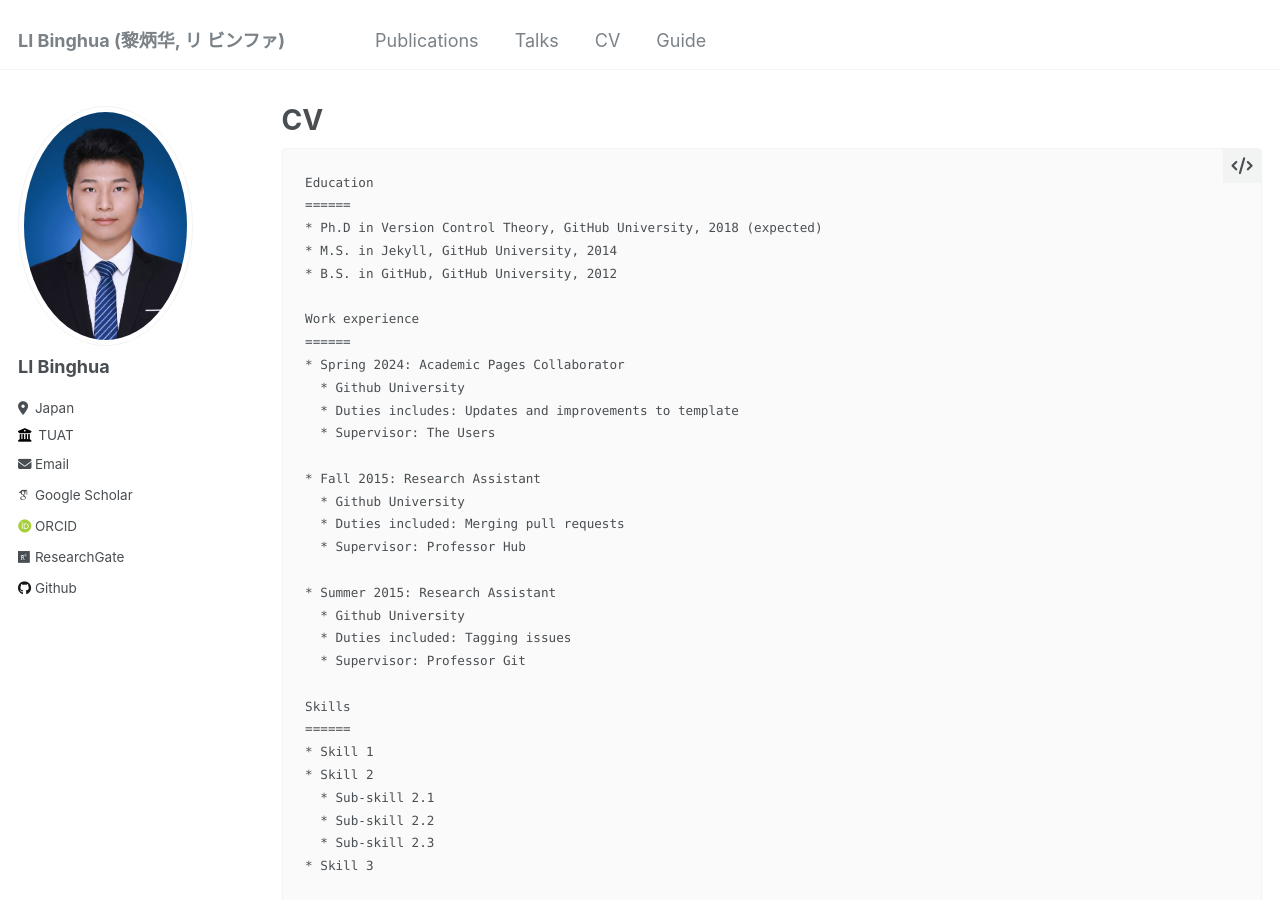
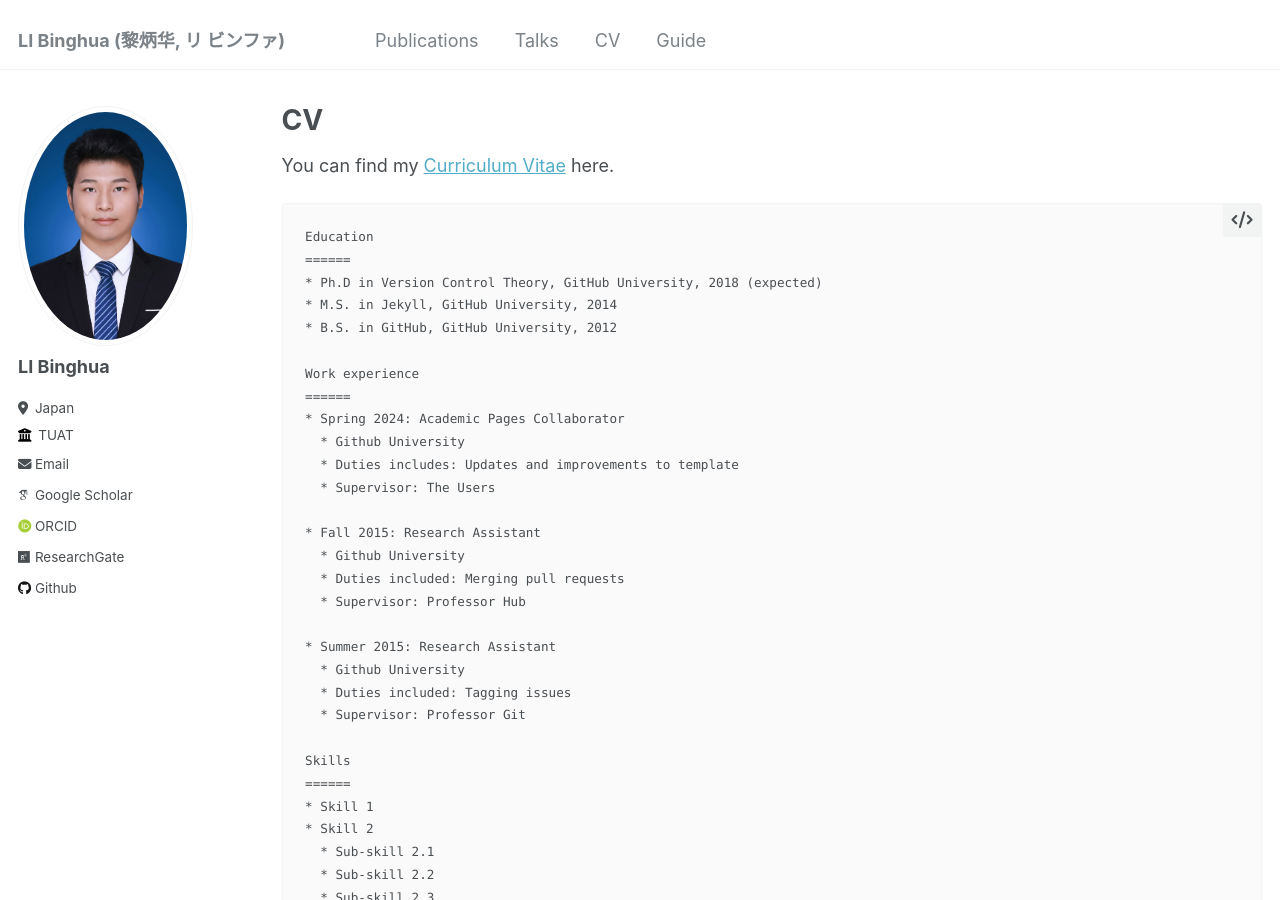
Before and after one commit to xiaovhua/vhua.github.io, a Jekyll site: the page built from _pages/cv.md, in a window 1280 px wide and 900 px high. Built offline with Jekyll 4.4.1, drawn with Linux system fonts in a browser that asks for light colours; some web fonts are replaced.

Commit message:
Update cv.md

````diff
--- a/_pages/cv.md
+++ b/_pages/cv.md
@@ -8,6 +8,9 @@ redirect_from:
 ---
 
 {% include base_path %}
+
+
+You can find my [Curriculum Vitae](files/CV.pdf) here.
 
 ```
 Education
````
